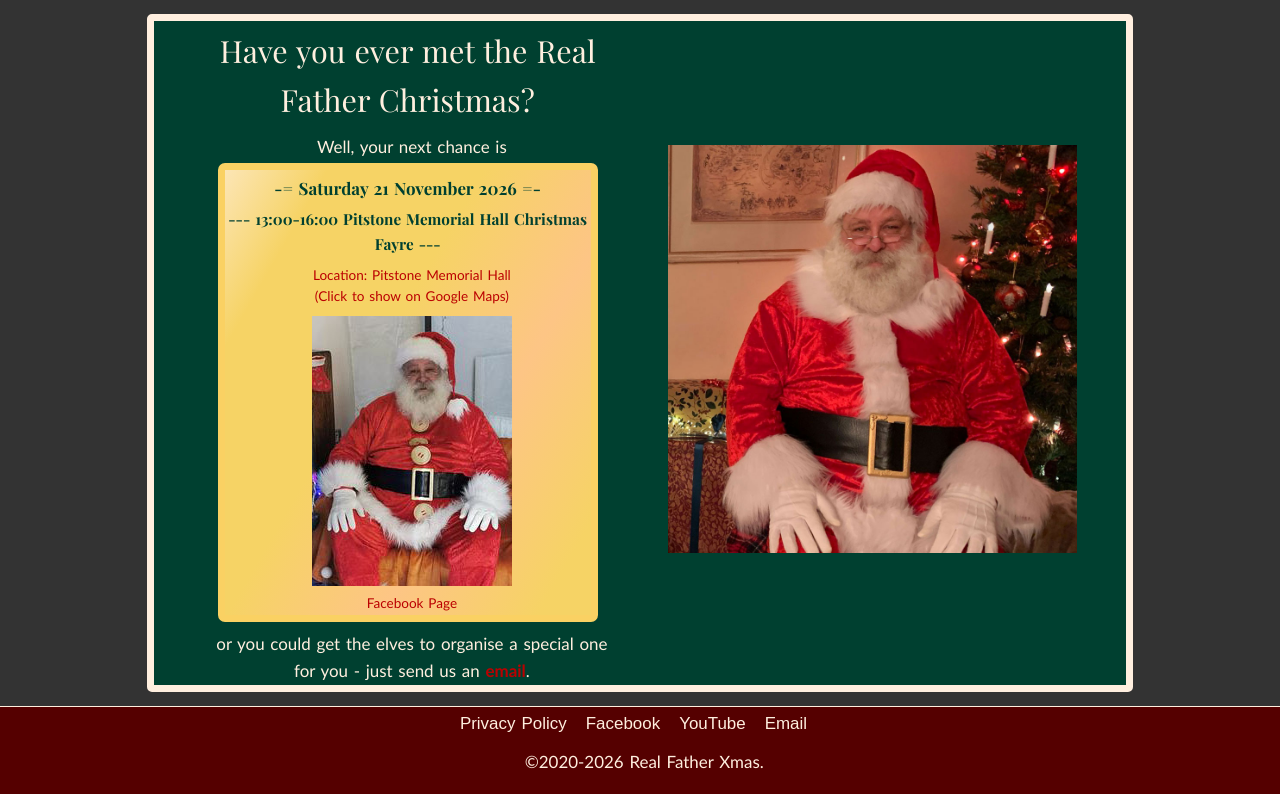
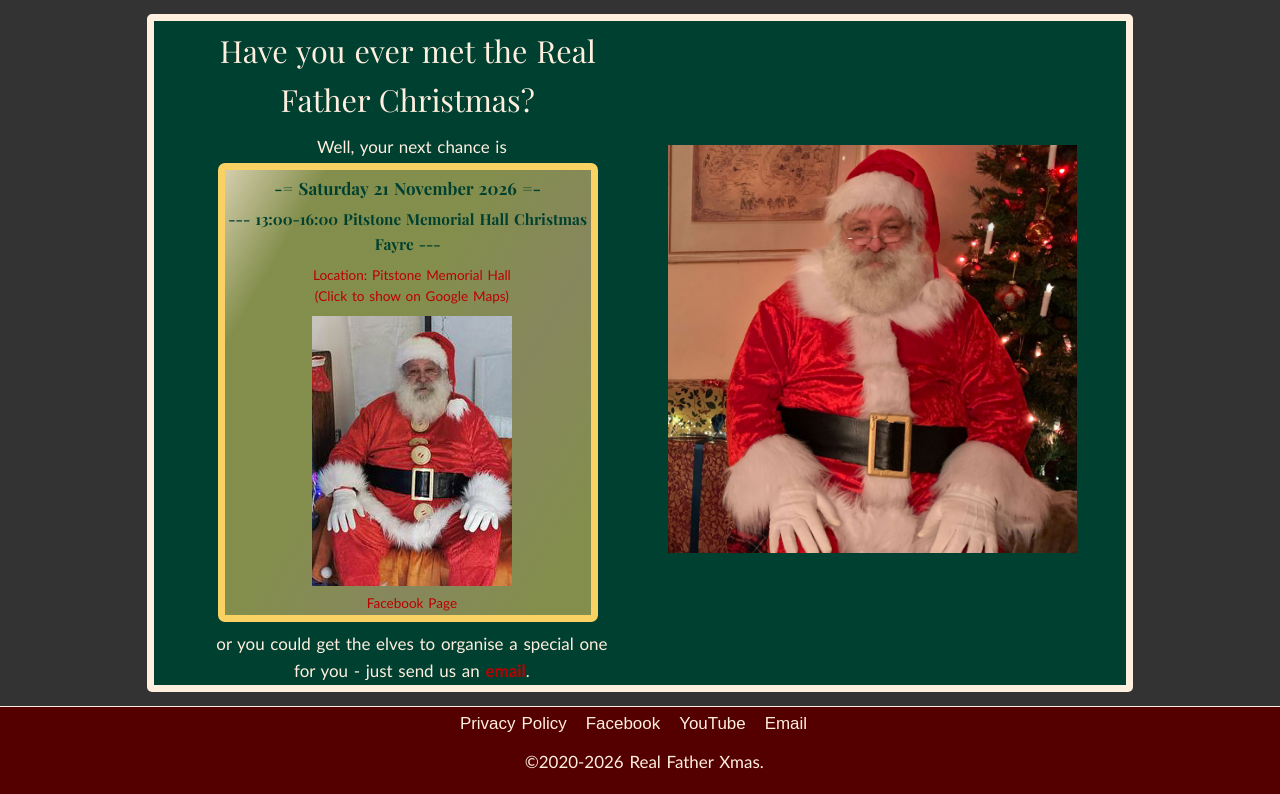
Before and after one commit to nielsencs/RealFatherXmas, a PHP site: page / in a window 1280 px wide. Shown: the part 149-943 px from the top of the page. Run offline with PHP 8.4, Linux system fonts and the light colour scheme; some web fonts are replaced.

Commit message:
Update style.css

```diff
--- a/site/styles/style.css
+++ b/site/styles/style.css
@@ -1,7 +1,14 @@
 :root {
     --clr-darkgreen: #004030;
     --clr-lightgreen: #8c9d52;
-    --clr-darkgold: #dd9000;
+    --clr-darkergold: #9e5200;
+
+    /* for ticket only */
+    --clr-darkgold: #dd900088;
+    --clr-lightgold: #f6d36588;
+    --clr-pinkgold: #fdc58588;
+    --clr-midgold: #fad16388;
+
     --clr-gold: #fad163;
     --clr-darkred: #550000;
     --clr-red: #bb0000;
@@ -187,7 +194,7 @@ a {
 }
 
 a:hover {
-    color: var(--clr-darkgold);
+    color: var(--clr-darkergold);
 }
 
 .container {
@@ -267,19 +274,19 @@ a:hover {
     color: var(--clr-darkgreen);
 
     background: linear-gradient(120deg,
-            var(--clr-gold),
-            #f6d365,
-            #f6d365,
+            var(--clr-midgold),
+            var(--clr-lightgold),
+            var(--clr-lightgold),
             var(--clr-darkgold),
-            #f6d365,
-            #f6d365,
+            var(--clr-lightgold),
+            var(--clr-lightgold),
             var(--clr-light),
-            #f6d365,
-            #f6d365,
-            #fdc585,
-            #f6d365,
-            #f6d365,
-            #f6d365);
+            var(--clr-lightgold),
+            var(--clr-lightgold),
+            var(--clr-pinkgold),
+            var(--clr-lightgold),
+            var(--clr-lightgold),
+            var(--clr-lightgold));
     background-size: 300% 300%;
     animation: gradientAnimation 14s ease infinite;
 
```
